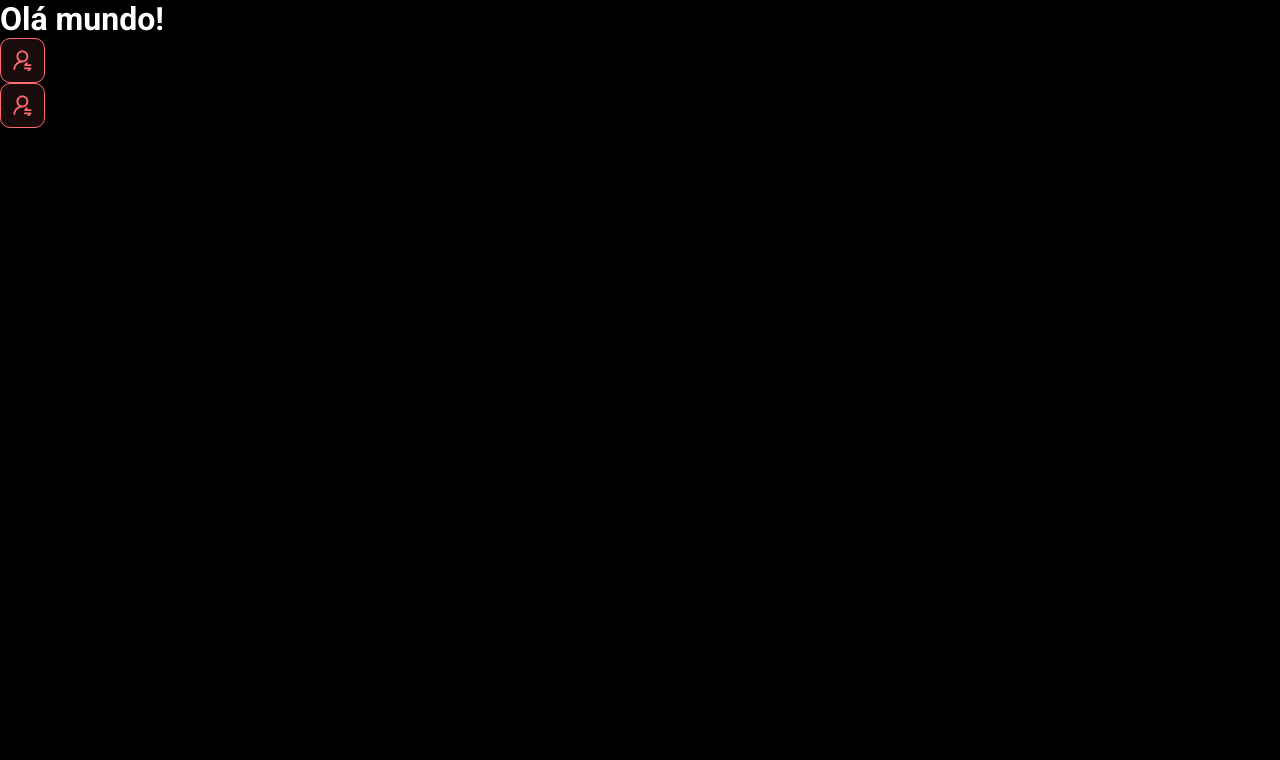
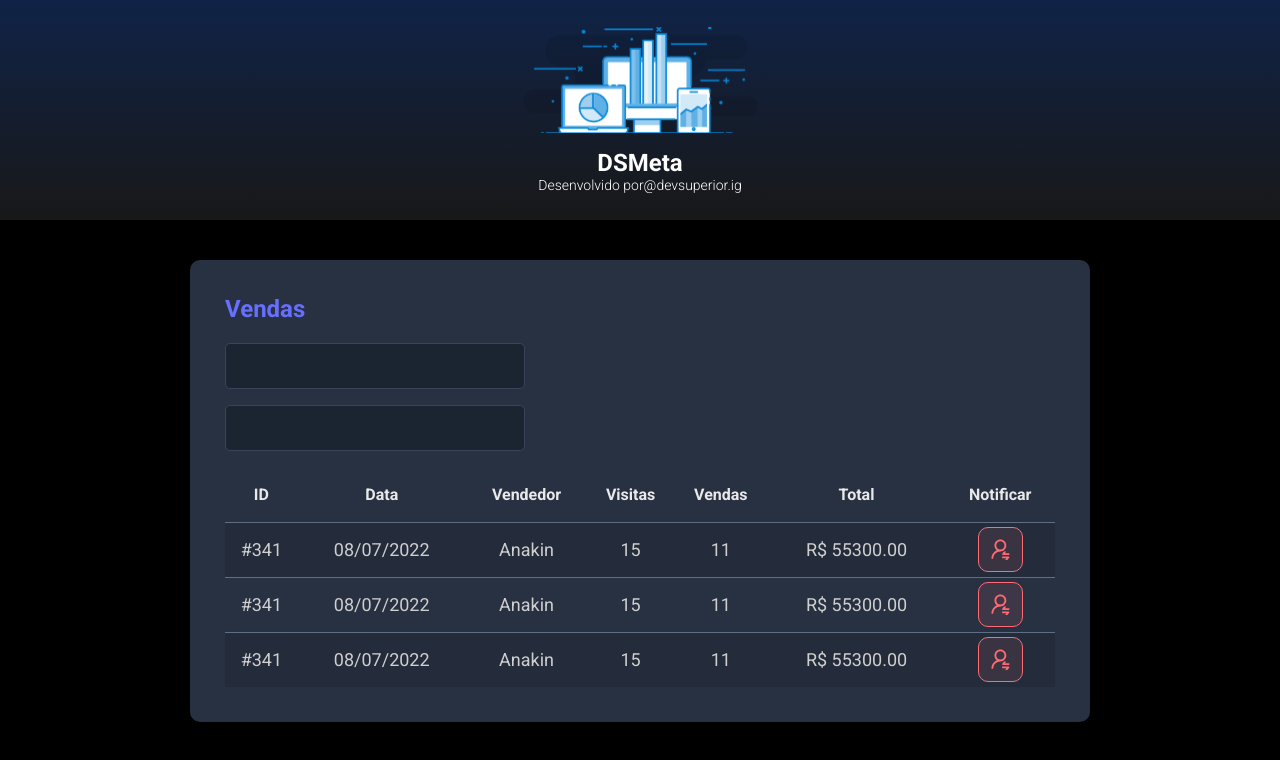
Before and after one commit to RenanSouzadeOliveira/dsmeta, a React (Vite) app in the folder frontend/: page / in a window 1280 px wide. Shown: the top 760 px of the page. Built offline with nearby package versions, Linux system fonts and the light colour scheme.

Commit message:
Other components

```diff
--- a/frontend/src/App.tsx
+++ b/frontend/src/App.tsx
@@ -1,11 +1,17 @@
-import NotificationButton from "./assets/components/notificationButton"
+import Header from "./assets/components/Header"
+import SalesCard from "./assets/components/SalesCard"
 
 function App() {
   return (
     <>
-      <h1>Olá mundo!</h1>
-      <NotificationButton />
-      <NotificationButton />
+      <Header />
+      <main>
+        <section id="sales">
+          <div className="dsmeta-container">
+            <SalesCard />
+          </div>
+        </section>
+      </main>
     </>
   )
 }
--- /dev/null
+++ b/frontend/src/assets/components/Header/index.tsx
@@ -0,0 +1,21 @@
+import logo from '../../img/logo.svg'
+import './styles.css'
+
+function Header() {
+    return (
+        <>
+            <header>
+                <div className="dsmeta-logo-container">
+                    <img src={logo} alt="DSMeta" />
+                    <h1>DSMeta</h1>
+                    <p>
+                        Desenvolvido por
+                        <a href="https://www.instagram.com/devsuperior.ig">@devsuperior.ig</a>
+                    </p>
+                </div>
+            </header>
+        </>
+    )
+}
+
+export default Header
--- /dev/null
+++ b/frontend/src/assets/components/Header/styles.css
@@ -0,0 +1,27 @@
+header {
+    background: linear-gradient(180deg, #102347 0%, #181818 100%);
+    height: 220px;
+    display: flex;
+    align-items: center;
+    justify-content: center;
+  }
+
+.dsmeta-logo-container {
+    display: flex;
+    flex-direction: column;
+    align-items: center;
+  }
+
+  .dsmeta-logo-container img {
+    width: 235px;
+  }
+
+  .dsmeta-logo-container h1 {
+    margin-top: 15px;
+    font-size: 24px;
+  }
+
+  .dsmeta-logo-container p {
+    font-size: 14px;
+    font-weight: 300;
+  }
--- /dev/null
+++ b/frontend/src/assets/components/SalesCard/index.tsx
@@ -0,0 +1,81 @@
+import NotificationButton from '../notificationButton'
+import './styles.css'
+
+function SalesCard() {
+  return (
+    <>
+      <div className="dsmeta-card">
+        <h2 className="dsmeta-sales-title">Vendas</h2>
+        <div>
+          <div className="dsmeta-form-control-container">
+            <input className="dsmeta-form-control" type="text" />
+          </div>
+          <div className="dsmeta-form-control-container">
+            <input className="dsmeta-form-control" type="text" />
+          </div>
+        </div>
+
+        <div>
+          <table className="dsmeta-sales-table">
+            <thead>
+              <tr>
+                <th className="show992">ID</th>
+                <th className="show576">Data</th>
+                <th>Vendedor</th>
+                <th className="show992">Visitas</th>
+                <th className="show992">Vendas</th>
+                <th>Total</th>
+                <th>Notificar</th>
+              </tr>
+            </thead>
+            <tbody>
+              <tr>
+                <td className="show992">#341</td>
+                <td className="show576">08/07/2022</td>
+                <td>Anakin</td>
+                <td className="show992">15</td>
+                <td className="show992">11</td>
+                <td>R$ 55300.00</td>
+                <td>
+                  <div className="dsmeta-red-btn-container">
+                    <NotificationButton />
+                  </div>
+                </td>
+              </tr>
+              <tr>
+                <td className="show992">#341</td>
+                <td className="show576">08/07/2022</td>
+                <td>Anakin</td>
+                <td className="show992">15</td>
+                <td className="show992">11</td>
+                <td>R$ 55300.00</td>
+                <td>
+                  <div className="dsmeta-red-btn-container">
+                    <NotificationButton />
+                  </div>
+                </td>
+              </tr>
+              <tr>
+                <td className="show992">#341</td>
+                <td className="show576">08/07/2022</td>
+                <td>Anakin</td>
+                <td className="show992">15</td>
+                <td className="show992">11</td>
+                <td>R$ 55300.00</td>
+                <td>
+                  <div className="dsmeta-red-btn-container">
+                    <NotificationButton />
+                  </div>
+                </td>
+              </tr>
+            </tbody>
+
+          </table>
+        </div>
+
+      </div>
+    </>
+  )
+}
+
+export default SalesCard
--- /dev/null
+++ b/frontend/src/assets/components/SalesCard/styles.css
@@ -0,0 +1,97 @@
+.dsmeta-card {
+    background-color: #283142;
+    border-radius: 10px;
+    padding: 30px 10px;
+}
+
+.dsmeta-sales-title {
+    color: #676fff;
+    font-size: 24px;
+    margin-bottom: 20px;
+}
+
+.dsmeta-form-control-container {
+    margin-bottom: 16px;
+    max-width: 300px;
+}
+
+.dsmeta-form-control {
+    width: 100%;
+    height: 46px;
+    background-color: #1b2531;
+    border: 1px solid #384459;
+    border-radius: 5px;
+    color: #9aaabe;
+    padding: 0 20px;
+    font-size: 18px;
+}
+
+.dsmeta-sales-table {
+    width: 100%;
+    border-spacing: 0;
+    border-collapse: collapse;
+}
+
+.dsmeta-sales-table thead {
+    height: 55px;
+    font-size: 16px;
+    color: #e9e9e9;
+    font-weight: 700;
+}
+
+.dsmeta-sales-table tbody {
+    font-size: 14px;
+    font-weight: 400;
+    color: #cfcfcf;
+    text-align: center;
+}
+
+.dsmeta-sales-table tbody tr {
+    height: 74px;
+    border-top: 1px solid #5f6e82;
+}
+
+.dsmeta-sales-table tbody tr:hover>td {
+    background-color: #384459;
+}
+
+.dsmeta-sales-table tbody tr:nth-child(odd) {
+    background-color: #242c3b;
+}
+
+.dsmeta-red-btn-container {
+    display: flex;
+    justify-content: center;
+}
+
+.show576 {
+    display: none;
+}
+
+.show992 {
+    display: none;
+}
+
+@media (min-width: 576px) {
+    .show576 {
+        display: table-cell;
+    }
+
+    .dsmeta-card {
+        padding: 35px;
+    }
+
+    .dsmeta-sales-table tbody tr {
+        height: 55px;
+    }
+
+    .dsmeta-sales-table tbody {
+        font-size: 18px;
+    }
+}
+
+@media (min-width: 992px) {
+    .show992 {
+        display: table-cell;
+    }
+}
--- a/frontend/src/index.css
+++ b/frontend/src/index.css
@@ -20,33 +20,7 @@
   text-decoration: none;
 }
 
-header {
-  background: linear-gradient(180deg, #102347 0%, #181818 100%);
-  height: 220px;
-  display: flex;
-  align-items: center;
-  justify-content: center;
-}
 
-.dsmeta-logo-container {
-  display: flex;
-  flex-direction: column;
-  align-items: center;
-}
-
-.dsmeta-logo-container img {
-  width: 235px;
-}
-
-.dsmeta-logo-container h1 {
-  margin-top: 15px;
-  font-size: 24px;
-}
-
-.dsmeta-logo-container p {
-  font-size: 14px;
-  font-weight: 300;
-}
 
 .dsmeta-card {
   background-color: #283142;
```
Also changed, not shown: frontend/src/assets/img/logo.svg (added).
